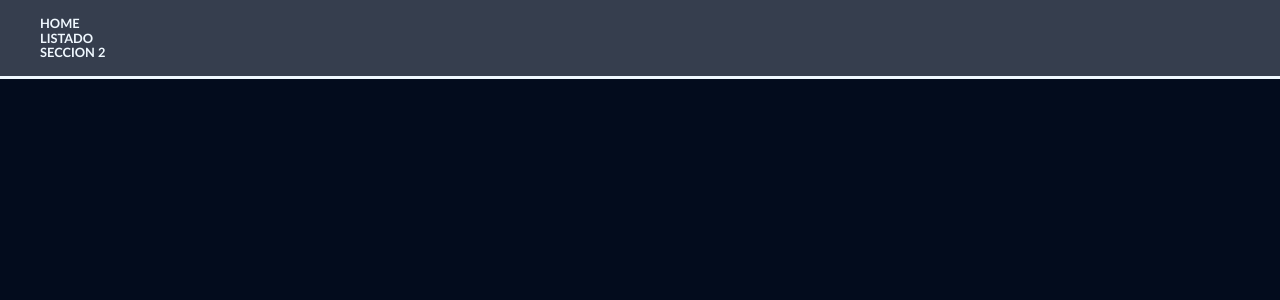
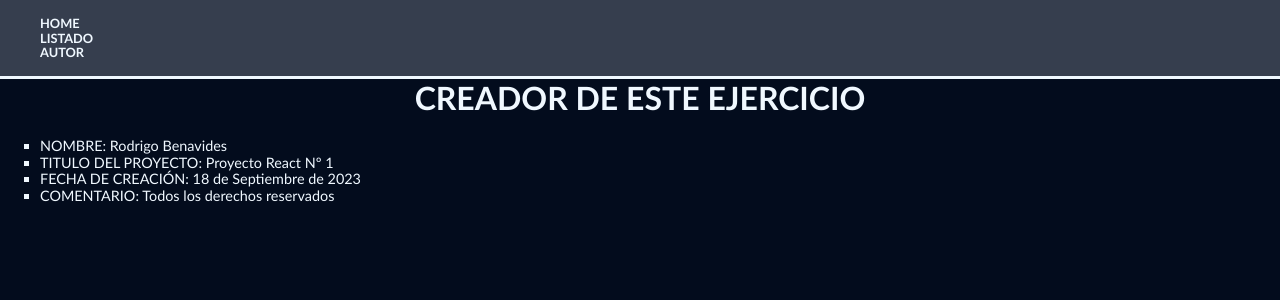
Before and after one commit to RoBg4377/proyecto1, a React (Vite) app: page /criptos/autor in a window 1280 px wide. Shown: the top 300 px of the page. Built offline with nearby package versions, Linux system fonts and the light colour scheme; no server answers.

Commit message:
Mejora usePedido, agraga hoja de estilo app, creación de autorContext y puest en practica

```diff
--- /dev/null
+++ b/src/components/App.css
@@ -0,0 +1,9 @@
+.cargando,.error{
+    margin-top: 10rem;
+    width: 400px;
+    margin-left: auto;
+    margin-right: auto;
+}
+.error > img{
+    width: 300px;
+}
--- a/src/components/App.jsx
+++ b/src/components/App.jsx
@@ -1,5 +1,6 @@
 import { Outlet } from "react-router-dom";
 import Menu from "../menu/Menu";
+import "./App.css"
 
 const App = () => {
   return (
--- /dev/null
+++ b/src/components/Autor.jsx
@@ -0,0 +1,30 @@
+import { useContext } from "react";
+import "./Autor.css";
+import {AutorContext, AutorContextProvider } from "./context/AutorProvider";
+const Seccion_2 = () => {
+    const autor = useContext(AutorContext)
+
+    return(
+
+  <>
+    <div className="secciones">
+      <h1>CREADOR DE ESTE EJERCICIO</h1>
+      <ul>
+        <li>
+          NOMBRE: <span>{autor.nombre} {autor.apellido}</span>
+        </li>
+        <li>
+          TITULO DEL PROYECTO: <span>{autor.titulo}</span>
+        </li>
+        <li>
+          FECHA DE CREACIÓN: <span>{autor.fecha}</span>
+        </li>
+        <li>
+          COMENTARIO: <span>{autor.comentarios}</span>
+        </li>
+      </ul>
+    </div>
+  </>
+);
+}
+export default Seccion_2;
--- a/src/components/Seccion_2.jsx
+++ /dev/null
@@ -1,11 +0,0 @@
-import "./Seccion_2.css"
-const Seccion_2 = () => (
-<>
-<div className="secciones">
-<h1>HOLA SOY LA SECCION Nº 2</h1>
-
-</div>
-
-</>
-    );
-export default Seccion_2;
--- /dev/null
+++ b/src/components/context/AutorProvider.jsx
@@ -0,0 +1,26 @@
+import { useEffect } from "react";
+import { useState } from "react";
+import { createContext } from "react";
+
+const AutorContext = createContext()
+
+const AutorContextProvider = ({children}) =>{
+    const [autor, setAutor] = useState({})
+
+    useEffect(() =>(
+        setAutor ({
+            nombre: "Rodrigo",
+            apellido: "Benavides",
+            titulo: "Proyecto React Nº 1",
+            fecha: "18 de Septiembre de 2023",
+            comentarios: "Todos los derechos reservados"
+        })
+    ),[])
+
+    return (
+        <AutorContext.Provider value={autor}>
+            {children}
+        </AutorContext.Provider>
+    )
+}
+export {AutorContext, AutorContextProvider}
--- a/src/components/cuadricula/Cuadricula.jsx
+++ b/src/components/cuadricula/Cuadricula.jsx
@@ -1,21 +1,30 @@
 import Criptomoneda from "./Criptomoneda";
 import "./Cuadricula.css";
 import usePedido from "../../hooks/usePedido";
+import { useContext } from "react";
+import { AutorContext } from "../context/AutorProvider";
 
 function Cuadricula() {
 
-  const criptos = usePedido("assets")
+  const rodrigo = useContext(AutorContext)
 
-  if (!criptos) {
-    return <span>Cargando...</span>;
-  }
+  const [criptos, carga] = usePedido("assets")
+
+  if (carga)
+  return (
+    <div className="cargando">
+      <h1>CARGANDO...</h1>
+    </div>
+  );
 
   return (
     <>
     <div className="container">
       <h1>CRIPTOMONEDAS</h1>
       <div className="criptomonedas">
-        {criptos.map(({name, symbol, priceUsd, explorer, id, changePercent24Hr}) => (
+
+        {criptos &&
+        criptos.map(({name, symbol, priceUsd, explorer, id, changePercent24Hr}) => (
           <Criptomoneda
             nombre={name}
             simbolo={symbol}
@@ -27,6 +36,7 @@ function Cuadricula() {
           />
         ))}
       </div>
+      <h2>{rodrigo.nombre}</h2>
     </div>
 
     </>
--- a/src/components/cuadricula/Monedas.jsx
+++ b/src/components/cuadricula/Monedas.jsx
@@ -1,24 +1,35 @@
 import { useParams } from "react-router-dom";
 import History from "../moneda/History";
-import usePedido from "../../hooks/usePedido"
+import usePedido from "../../hooks/usePedido";
 import "./Monedas.css";
 import Moneda from "../moneda/Moneda";
 
 const Monedas = () => {
   const param = useParams();
-  const mon = usePedido(`assets/${param.id}`)
-  const history = usePedido(`assets/${param.id}/history?interval=d1`);
+  const [mon, carga, error] = usePedido(`assets/${param.id}`);
+  const [history, carga2, error2] = usePedido(`assets/${param.id}/history?interval=d1`);
+  if (carga || carga2)
+    return (
+      <div className="cargando">
+        <h1>CARGANDO...</h1>
+      </div>
+    );
+    if (error || error2)
+    return (
+      <div className="error">
+        <h5>Los datos solicitados no se encuentran disponibles</h5>
+        <img src="https://img.freepik.com/vector-gratis/pop-up-moderno-precaucion-diseno-plano_23-2147876453.jpg?w=740&t=st=1695080060~exp=1695080660~hmac=a624b5cb3ff40dc9915b6d4dcd51b77c3930e7e5192f5444b03251aab3ea8c67" alt="hola que tal" />
+
+      </div>
+    );
+
   return (
     <>
       <div className="container2">
-        <div>
-          {mon && <Moneda mon={mon} />}
+        <div>{mon && <Moneda mon={mon} />}</div>
+        <div className="cotizacion">
+          {history && <History history={history} />}
         </div>
-        <div className="cotizacion">
-          {history && <History history={history}/>}
-
-        </div>
-
       </div>
     </>
   );
--- a/src/hooks/usePedido.js
+++ b/src/hooks/usePedido.js
@@ -4,20 +4,26 @@ import { useEffect, useState } from "react"
 const usePedido = (path) => {
     const url = import.meta.env.VITE_API_URL
     const [dato, setDato] = useState()
+    const [carga, setCarga] = useState(false)
+    const [error,setError] = useState(false)
+
     useEffect(() => {
-
+        setCarga(true)
         axios
             .get(`${url}${path}`)
             .then((dato)=> {
                 setDato(dato.data.data)
+                setCarga(false)
             })
             .catch(()=> {
+                setCarga(false)
+                setError(true)
                 console.error("Falló...la puta!")
             })
 
     }, [])
 
-    return dato
+    return [dato,carga, error]
 
 }
 export default usePedido
--- a/src/main.jsx
+++ b/src/main.jsx
@@ -3,22 +3,24 @@ import Error404 from "./error/Error404.jsx";
 import { BrowserRouter, Route, Routes } from "react-router-dom";
 import Home from "./Home.jsx";
 import App from "./components/App.jsx";
-import Seccion_2 from "./components/Seccion_2.jsx";
 import Cuadricula from "./components/cuadricula/Cuadricula.jsx";
 import Monedas from "./components/cuadricula/Monedas.jsx";
+import Autor from "./components/Autor.jsx";
 import "./main.css";
+import { AutorContextProvider } from "./components/context/AutorProvider.jsx";
 
 ReactDOM.createRoot(document.getElementById("root")).render(
+  <AutorContextProvider>
     <BrowserRouter>
       <Routes>
-      <Route path="/" element={<Home />}>
-      </Route>
-      <Route path= "/criptos" element={<App />}>
+        <Route path="/" element={<Home />}></Route>
+        <Route path="/criptos" element={<App />}>
           <Route index element={<Cuadricula />} />
           <Route path=":id" element={<Monedas />} />
-        <Route path="Seccion-2" element={<Seccion_2 />} />
+          <Route path="autor" element={<Autor />} />
         </Route>
         <Route path="*" element={<Error404 />} />
       </Routes>
     </BrowserRouter>
+  </AutorContextProvider>
 );
--- a/src/menu/Menu.jsx
+++ b/src/menu/Menu.jsx
@@ -7,7 +7,7 @@ const Menu = () => {
             <ul>
                 <li className="link"><NavLink to={"/"} className="link">HOME</NavLink></li>
                 <li className="link"><NavLink to={"/Criptos"} className="link">LISTADO</NavLink></li>
-                <li className="link"><NavLink to={"Seccion-2"} className="link">SECCION 2</NavLink></li>
+                <li className="link"><NavLink to={"autor"} className="link">AUTOR</NavLink></li>
             </ul>
         </nav>
     )
```
Also changed, not shown: src/components/Autor.css (renamed from src/components/Seccion_2.css). Lines whose indentation alone changed are shown as unchanged.
